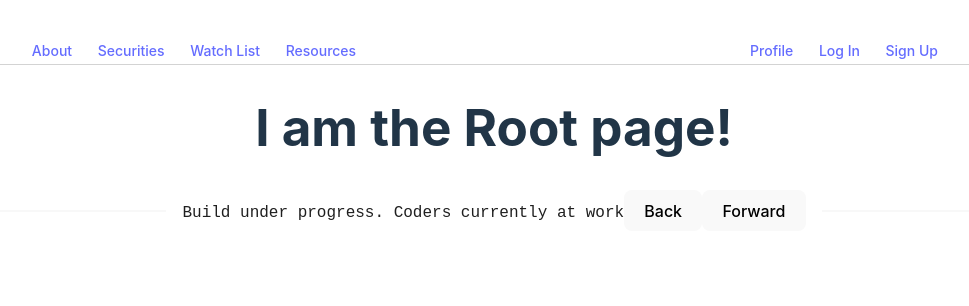
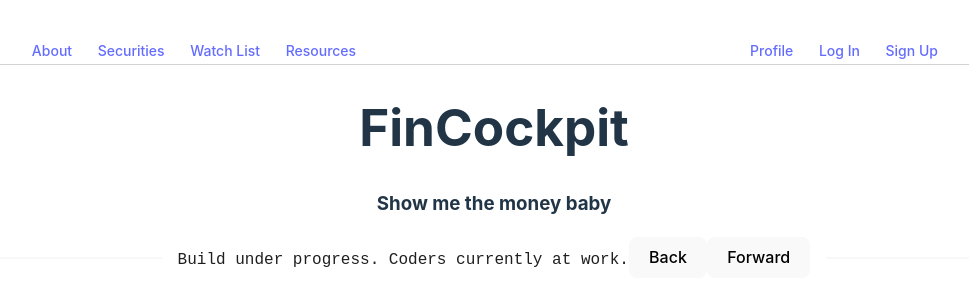
Before and after one commit to fredmelka/finCockpit, a React (Vite) app in the folder fincockpit/: page / in a window 1280 px wide. Shown: the top 306 px of the page, without its empty margins (146-1115 px from the left). Built offline with nearby package versions, Linux system fonts and the light colour scheme.

Commit message:
welcome route added

```diff
--- a/fincockpit/src/app/App.jsx
+++ b/fincockpit/src/app/App.jsx
@@ -6,6 +6,7 @@ import Resources from '../routes/Resources.jsx';
 import Root from '../routes/Root.jsx';
 import Securities from '../routes/Securities.jsx';
 import Watchlist from '../routes/Watchlist.jsx';
+import Welcome from '../routes/Welcome.jsx';
 
 import { Route } from 'react-router-dom';
 import { RouterProvider, createBrowserRouter, createRoutesFromElements } from 'react-router-dom';
@@ -17,6 +18,7 @@ export default function App() {
 //declare here variable 'router' under which all routes and paths are set for web navigation
 const router = createBrowserRouter( createRoutesFromElements(
   <Route path='/' element={ <Root /> } errorElement={ <ErrorPage /> }>
+    <Route index='true' element={ <Welcome /> } />
     <Route path='/about' element={ <About /> } />
     <Route path='/securities' element={ <Securities /> } />
     <Route path='/watchlist' element={ <Watchlist /> } />
--- a/fincockpit/src/components/Footer.jsx
+++ b/fincockpit/src/components/Footer.jsx
@@ -14,7 +14,7 @@ return (
     <footer>
 
     <Divider>
-        <code>Build under progress. Coders currently at work</code>
+        <code>Build under progress. Coders currently at work.</code>
         <button onClick={goBack}>Back</button>
         <button onClick={goForward}>Forward</button>
     </Divider>
--- a/fincockpit/src/routes/Root.jsx
+++ b/fincockpit/src/routes/Root.jsx
@@ -10,7 +10,6 @@ return (
     <>
     <Header />
     <main>
-        <h1>I am the Root page!</h1>
         <Outlet />
     </main>
     <Footer />
--- /dev/null
+++ b/fincockpit/src/routes/Welcome.jsx
@@ -0,0 +1,11 @@
+
+import React from "react";
+
+export default function Welcome () {
+
+return (
+    <>
+    <h1>FinCockpit</h1>
+    <h3>Show me the money baby</h3>
+    </>);
+};
```
